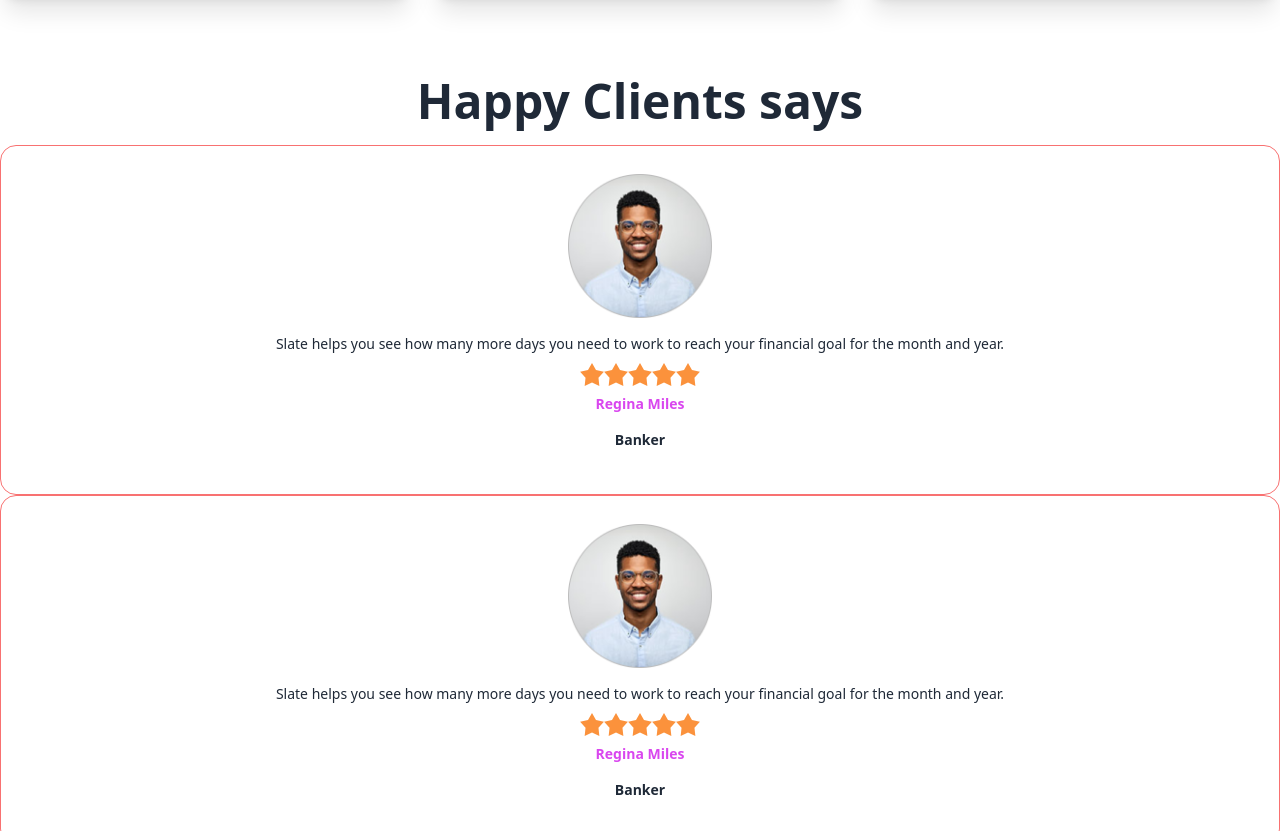
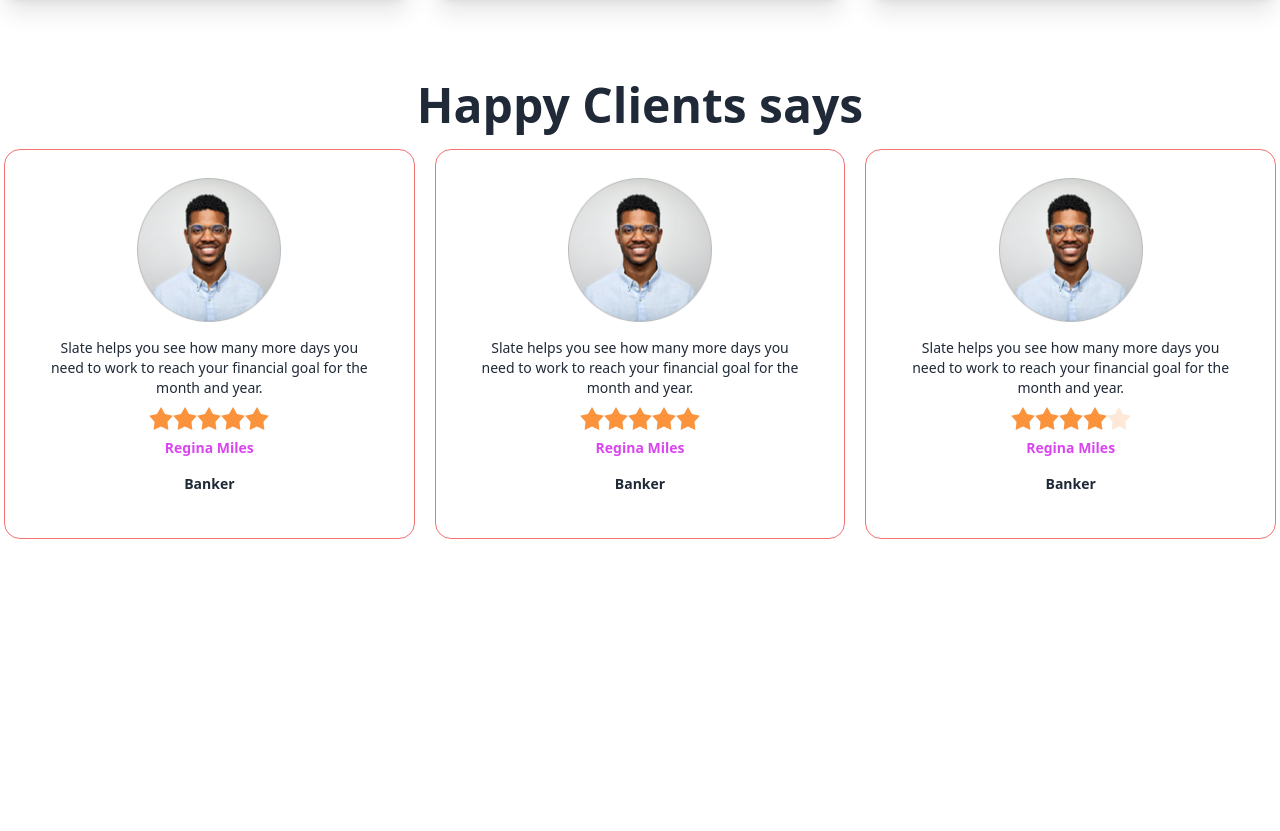
Before and after one commit to Madhob1/biker-Zone-project, a plain HTML site: page index.html in a window 1280 px wide. Shown: the part 1757-2588 px from the top of the page. After the commit the page ends 2380 px from the top, so only its background shows below. Drawn offline with nearby package versions, Linux system fonts and the light colour scheme.

Commit message:
happy clint done

```diff
--- a/index.html
+++ b/index.html
@@ -229,10 +229,10 @@
    <!-- latest bike end  -->
 
 <!-- happy clints start  -->
-<section class=" md:container md:mx-auto my-20 ">
+<section class=" md:container md:mx-auto my-20 p-1 ">
   <h3 class="text-5xl font-semibold text-center mb-5">Happy Clients says</h3>
 
-  <div>
+  <div  class="grid gap-5 grid-cols-1 md:grid-cols-2 lg:grid-cols-3 m">
     <!-- fast card  -->
     <div class="card card-compact bg-base-100 p-7  border-red-400 border ">
       <figure><img class="w-36" src="others/user-1.png" alt="Shoes" /></figure>
```
